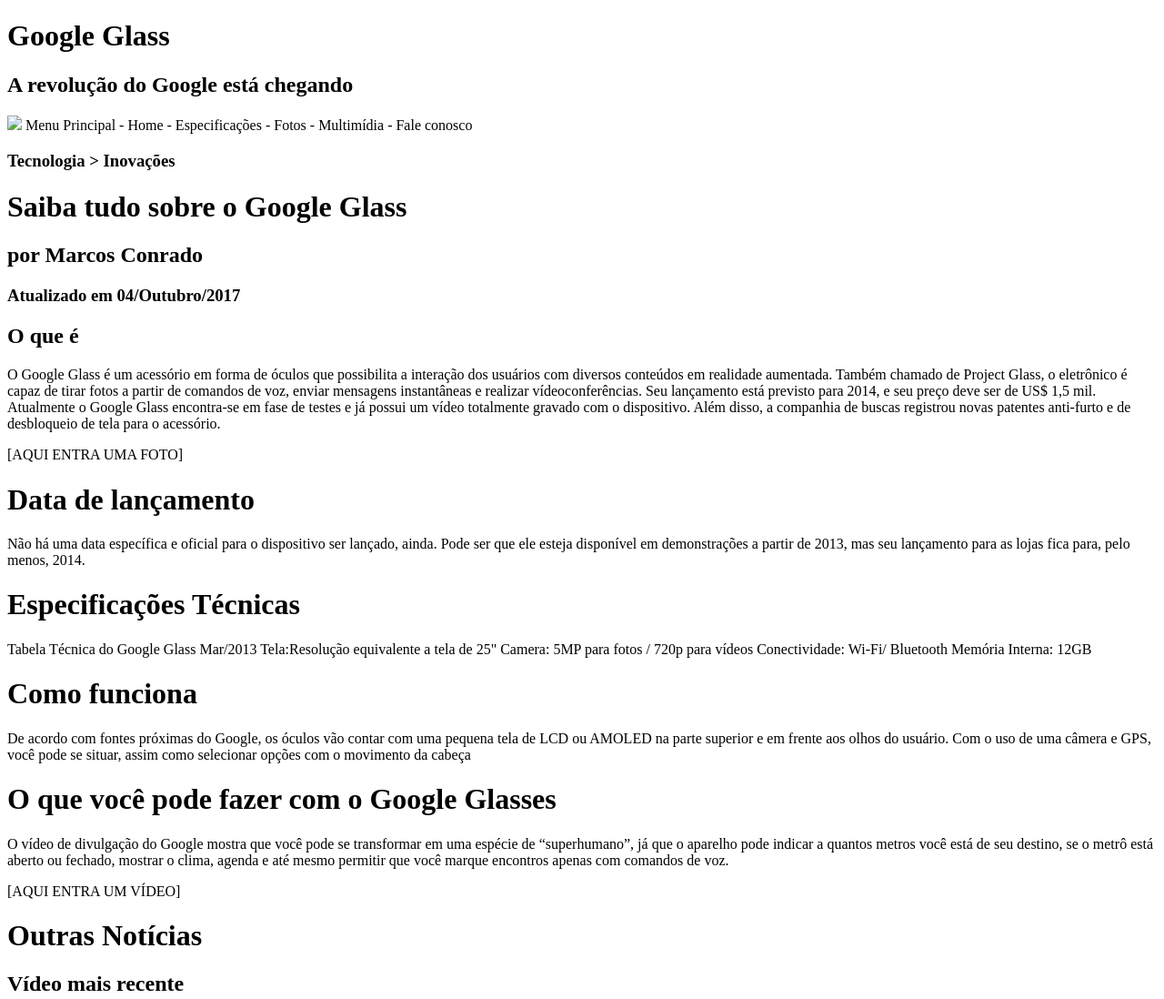
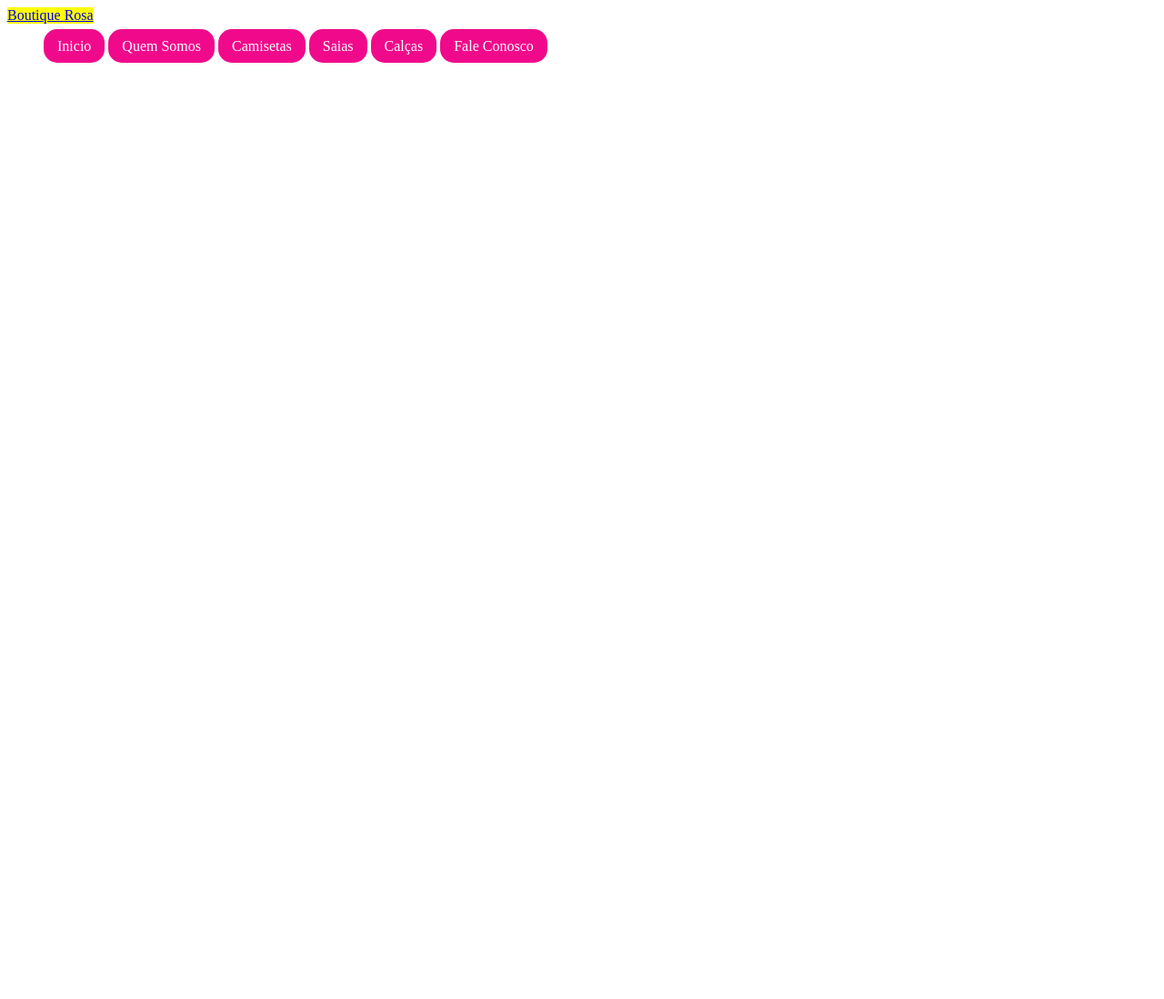
Before and after one commit to spinlondon/Boutique_Rosa, a plain HTML site: page index.html in a window 1280 px wide. Shown: the top 1098 px of the page at 91% size. After the commit the page ends 800 px from the top, so only its background shows below. Drawn offline with Linux system fonts and the light colour scheme.

Commit message:
menu agregado
tirado o material nao necesario e agregado o menu principal

```diff
--- a/_css/estilo.css
+++ b/_css/estilo.css
@@ -0,0 +1,12 @@
+div#menu ul li  {display: inline-block;}
+div#menu ul li a
+{
+	text-decoration: none;
+	background: #F00A8B;
+	padding: 10px 15px;
+	color: #FFFFFF;
+	border-radius: 15px;
+}
+div#logo a{display: inline-block; background: yellow;}
+div.cabecalho{display: inline-block}
+div#menu ul li a:hover{background: #F8D0F0; color:#F00A8B;}
--- a/index.html
+++ b/index.html
@@ -1,73 +1,32 @@
 <!DOCTYPE html>
 <html lang="pt-br">
 <head>
-	<meta charset="UTF-8"/>
-	<title>Projeto Glasses</title>
-</head>
+		<meta charset="utf-8"/>
+		<meta name="Description" content="loja online de roupas">
+		<meta name="Keywords" content="roupas, moda, online, e-commerce, rosa, femenina ">
+		<title> Boutique Rosa </title>
+		<link href="_css/estilo.css" rel="stylesheet" type="text/css">
+	</head>
 <body>
-<div id="interface">
-    <header id="cabecalho">
-    <hgroup>
-	<h1> Google Glass</h1>
-    <h2>A revolução do Google está chegando</h2>
-    </hgroup>
+		<div id="page">
+			<div class="cabecalho">
+			 	<div id="logo">
+					<a href="#">Boutique Rosa</a>
+				</div>
 
-<img src="_imagens/glass-oculos-preto-peq.png"/>
-
-Menu Principal
-- Home
-- Especificações
-- Fotos
-- Multimídia
-- Fale conosco
-
-    </header>
-
-<hgroup>
-<h3>Tecnologia > Inovações</h3>
-<h1>Saiba tudo sobre o Google Glass</h1>
-<h2>por Marcos Conrado</h2>
-<h3>Atualizado em 04/Outubro/2017</h3>
-</hgroup>
+				<div id="menu">
+					<ul>
+						<li><a href="#">Inicio</a></li>
+						<li><a href="#">Quem Somos</a></li>
+						<li><a href="#">Camisetas</a></li>
+						<li><a href="#">Saias</a></li>
+						<li><a href="#">Calças</a></li>
+						<li><a href="#">Fale Conosco</a></li>
+					</ul>
+				</div>
+			</div>
+		</div>
 
 
-<h2>O que é</h2>
-<p>O Google Glass é um acessório em forma de óculos que possibilita a interação dos usuários com diversos conteúdos em realidade aumentada. Também chamado de Project Glass, o eletrônico é capaz de tirar fotos a partir de comandos de voz, enviar mensagens instantâneas e realizar vídeo&shy;confe&shy;rên&shy;cias. Seu lançamento está previsto para 2014, e seu preço deve ser de US$ 1,5 mil. Atualmente o Google Glass encontra-se em fase de testes e já possui um vídeo totalmente gravado com o dispositivo. Além disso, a companhia de buscas registrou novas patentes anti-furto e de desbloqueio de tela para o acessório.</p>
-
-[AQUI ENTRA UMA FOTO]
-
-<h1>Data de lançamento</h1>
-<p>Não há uma data específica e oficial para o dispositivo ser lançado, ainda. Pode ser que ele esteja disponível em demonstrações a partir de 2013, mas seu lançamento para as lojas fica para, pelo menos, 2014.</p>
-
-<h1>Especificações Técnicas</h1>
-Tabela Técnica do Google Glass Mar/2013
-
-Tela:Resolução equivalente a tela de 25"
-Camera: 5MP para fotos / 720p para vídeos
-Conectividade: Wi-Fi/ Bluetooth
-Memória Interna: 12GB
-
-<h1>Como funciona</h1>
-<p>De acordo com fontes próximas do Google, os óculos vão contar com uma pequena tela de LCD ou AMOLED na parte superior e em frente aos olhos do usuário. Com o uso de uma câmera e GPS, você pode se situar, assim como selecionar opções com o movimento da cabeça</p>
-
-<h1>O que você pode fazer com o Google Glasses</h1>
-<p>O vídeo de divulgação do Google mostra que você pode se transformar em uma espécie de “super&shy;humano”, já que o aparelho pode indicar a quantos metros você está de seu destino, se o metrô está aberto ou fechado, mostrar o clima, agenda e até mesmo permitir que você marque encontros apenas com comandos de voz.</p>
-
-[AQUI ENTRA UM VÍDEO]
-
-<h1>Outras Notícias</h1>
-<h2>Vídeo mais recente</h2>
-
-[AQUI ENTRA UM VÍDEO]
-
-<h2>Novidades no Glass</h2>
-<p>O Google enfim revelou as especificações completas do Google Glass, e com ele uma surpresa ainda inédita no mercado: a gigante das buscas usará um sistema de áudio baseado na transdução por condução. Através das hastes dos óculos, o som será transmitido para o ouvido do usuário por meio de microvibrações em determinados ossos de sua cabeça, sem usar nenhum tipo de alto-falante.</p>
-
-
-<p>Além da surpresa do áudio, a tela montada a frente do olho do usuário também chamou atenção. Serão 640 x 360 pixels de resolução que, em proporção, equivaleria a um monitor de 25 polegadas de alta definição colocado a 2,5 metros de distância do espectador.</p>
-
-<p>Copyright&copy; 2017 - by Marcos Conrado
-Facebook | Twitter</p>
-</div>
-</body>
+	</body>
 </html>
```
